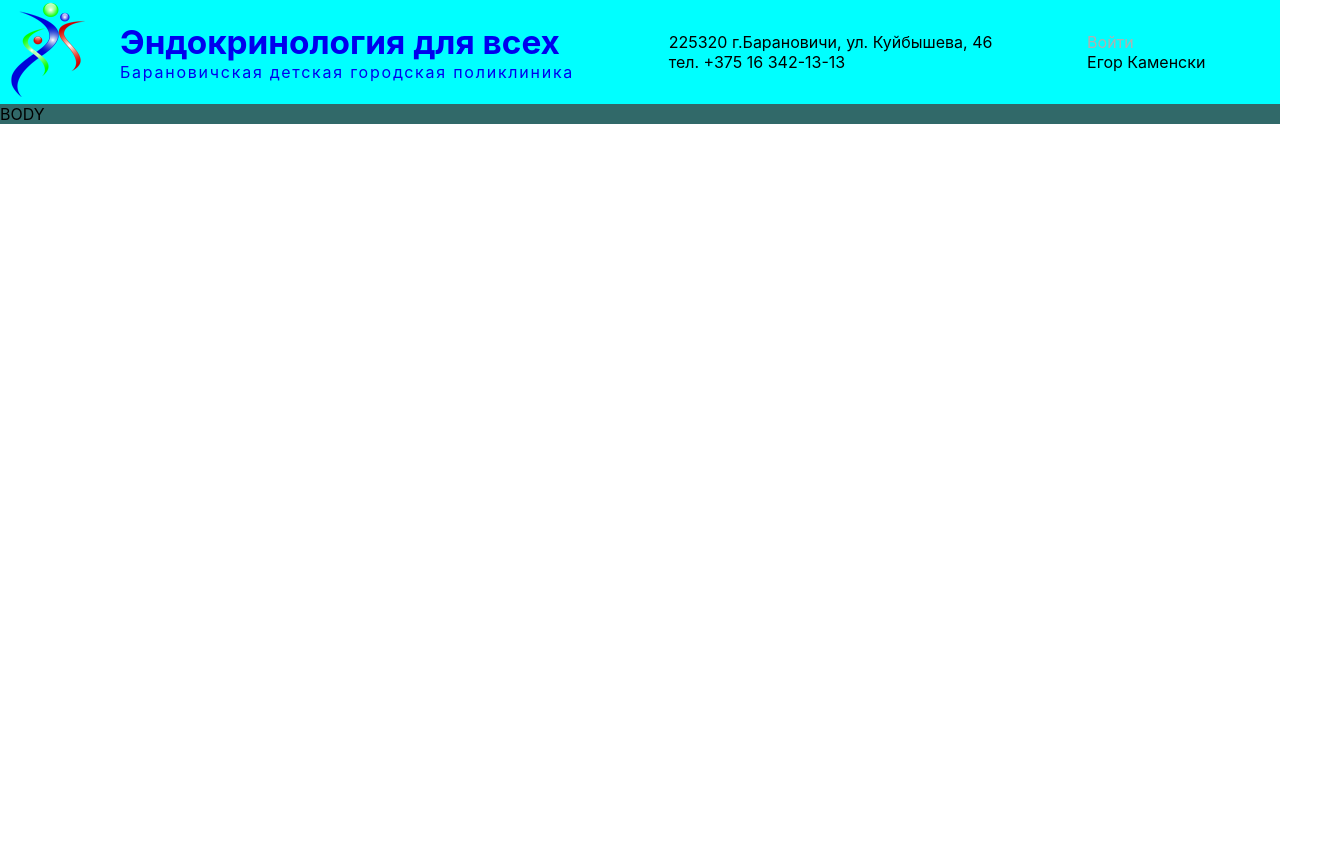
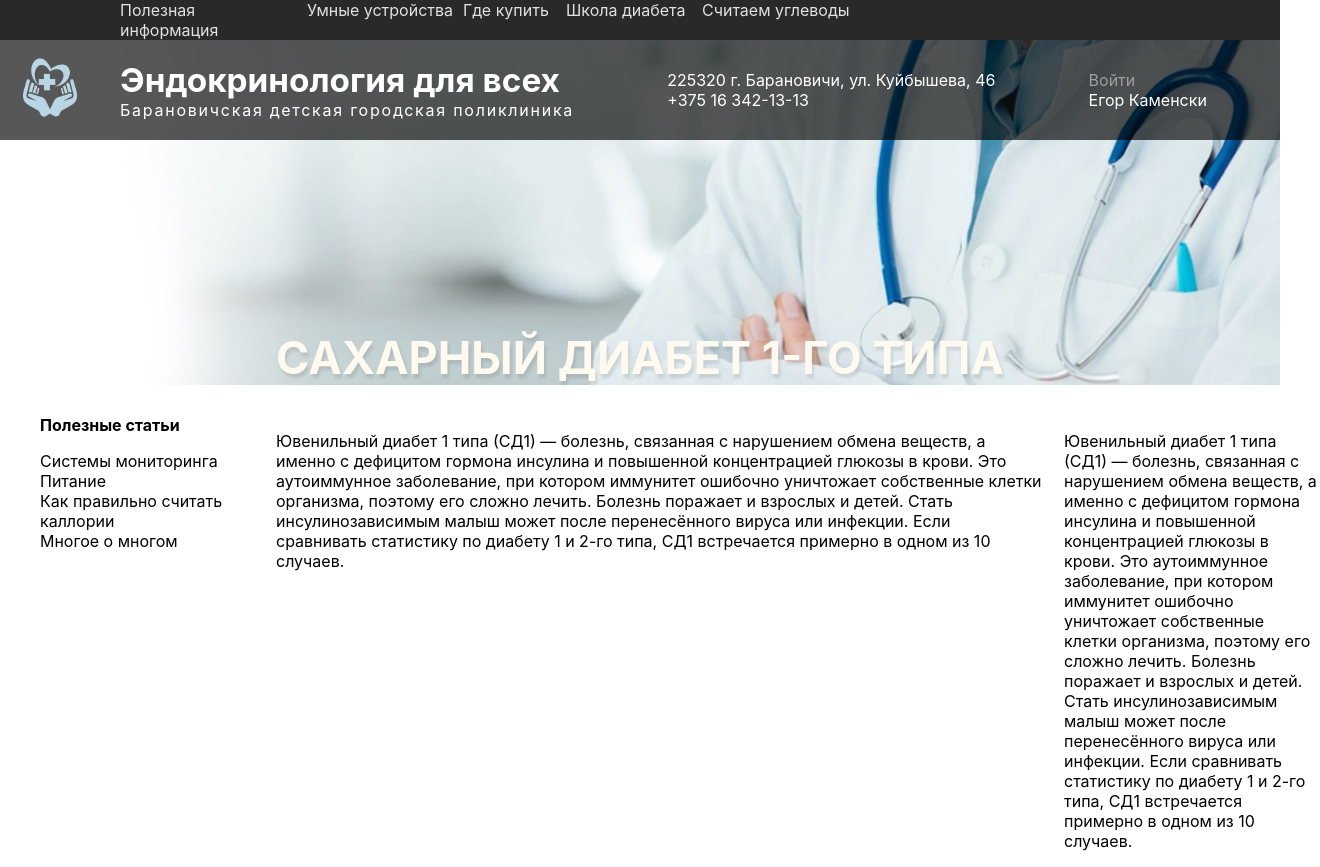
Before and after one commit to Satyricons/react-learn, a React (Create React App) app: page /body in a window 1280 px wide. Shown: the whole page, 1320 px wide, since content can reach past the window. Before the commit the page ends 800 px from the top, so only its background shows below. Built offline with nearby package versions, Linux system fonts and the light colour scheme.

Commit message:
шапка готова

```diff
--- a/src/App.css
+++ b/src/App.css
@@ -1,4 +1,5 @@
 .App{
-    grid-template-columns: auto auto;
-    grid-template-rows: auto auto;
+    background-image: url(./img/back.png);
+    grid-template-rows: 300px 200px 100px;
+
 }
--- a/src/App.js
+++ b/src/App.js
@@ -1,4 +1,5 @@
 import './App.css';
+import PreHead from "./components/prehead/prehead";
 import Head from "./components/head/head";
 import Body from "./components/body/body";
 import {BrowserRouter, Route} from "react-router-dom";
@@ -9,7 +10,9 @@ function App() {
       <BrowserRouter>
 
     <div className="App">
+        <PreHead />
         <Head id="Егор Каменски" />
+
         <Route path="/body" component={Body} />
         <Route path="/spisok/" component={Spisok} />
     </div>
--- a/src/components/body/body.jsx
+++ b/src/components/body/body.jsx
@@ -1,10 +1,40 @@
 import bodycss from './body.module.css';
 
-const Body = (props) => {
+const Body = () => {
     return (
-            <div className={bodycss.allbody}>
-            BODY
-           </div>
+            <div >
+                <div className={bodycss.zagbody}>
+                    САХАРНЫЙ ДИАБЕТ 1-ГО ТИПА
+                </div>
+
+
+            <div className={bodycss.textbody}>
+
+                <div className={bodycss.item1}><b>Полезные статьи</b>
+                    <p></p>
+                    <div>Системы мониторинга</div>
+                    <div>Питание</div>
+                    <div>Как правильно считать каллории</div>
+                    <div>Многое о многом</div>
+
+
+                </div>
+
+
+                <div>
+                    <p>Ювенильный диабет 1 типа (СД1) — болезнь, связанная с нарушением обмена веществ, а именно с дефицитом гормона инсулина и повышенной концентрацией глюкозы в крови. Это аутоиммунное заболевание, при котором иммунитет ошибочно уничтожает собственные клетки организма, поэтому его сложно лечить. Болезнь поражает и взрослых и детей. Стать инсулинозависимым малыш может после перенесённого вируса или инфекции. Если сравнивать статистику по диабету 1 и 2-го типа, СД1 встречается примерно в одном из 10 случаев.</p>
+                </div>
+
+                <div>
+                    <p>Ювенильный диабет 1 типа (СД1) — болезнь, связанная с нарушением обмена веществ, а именно с дефицитом гормона инсулина и повышенной концентрацией глюкозы в крови. Это аутоиммунное заболевание, при котором иммунитет ошибочно уничтожает собственные клетки организма, поэтому его сложно лечить. Болезнь поражает и взрослых и детей. Стать инсулинозависимым малыш может после перенесённого вируса или инфекции. Если сравнивать статистику по диабету 1 и 2-го типа, СД1 встречается примерно в одном из 10 случаев.</p>
+                </div>
+
+            </div>
+
+
+
+
+            </div>
     );
 }
 
--- a/src/components/body/body.module.css
+++ b/src/components/body/body.module.css
@@ -1,3 +1,25 @@
 .allbody {
-    background: #316969;
+    background: rgb(255, 255, 255);
+
 }
+
+.zagbody{
+    text-align: center;
+    color: floralwhite;
+    font-size: 45px;
+    font-weight:bold;
+    text-shadow: 2px 4px 3px rgba(0,0,0,0.1);
+}
+
+.textbody{
+    padding-top: 30px;
+    background: rgb(255, 255, 255);
+    display: grid;
+    gap: 20px;
+    grid-template-columns: 20% 60% 20%;
+
+}
+
+.item1{
+    margin-left: 40px;
+}
--- a/src/components/head/head.jsx
+++ b/src/components/head/head.jsx
@@ -8,7 +8,7 @@ const Head = (props) => {
 
            <div>
                <NavLink to="/body">
-               <img src={logo}  alt="img"/>
+               <img className={headcss.item1} src={logo}  alt="img"/>
                </NavLink>
             </div>
 
@@ -20,8 +20,8 @@ const Head = (props) => {
            </div>
 
            <div>
-               <p className={headcss.item3}>225320 г.Барановичи, ул. Куйбышева, 46</p>
-               <p className={headcss.item3}>тел. +375 16 342-13-13</p>
+               <p className={headcss.item3}>225320 г. Барановичи, ул. Куйбышева, 46</p>
+               <p className={headcss.item3}>+375 16 342-13-13</p>
            </div>
 
            <div >
--- a/src/components/head/head.module.css
+++ b/src/components/head/head.module.css
@@ -1,14 +1,22 @@
 .allhead {
     display: grid;
     gap: 20px;
-    background: aqua;
+    background: rgba(0, 0, 0, 0.66);
     align-items: center;
     grid-template-columns: 100px auto auto auto;
-    grid-template-rows: auto;
+    grid-template-rows: 100px;
+    margin-bottom: 190px;
+}
+
+.item1{
+    width: 60px;
+    height: 60px;
+    margin-left: 20px;
 }
 
 .item2 {
     text-decoration: none;
+    color: #ffffff;
 }
 
 .item21 {
@@ -24,13 +32,14 @@
 }
 
 .item3 {
+    color: #ffffff;
     margin-top: auto;
     margin-bottom: auto;
 }
 
 .item4 {
     text-decoration: none;
-    color: #b0b0b0;
+    color: #9f9f9f;
     margin-top: auto;
     margin-bottom: auto;
 }
@@ -39,6 +48,7 @@
     }
 
 .item42{
+    color: #ffffff;
     margin-top: auto;
     margin-bottom: auto;
 }
--- /dev/null
+++ b/src/components/prehead/prehead.jsx
@@ -0,0 +1,21 @@
+import {BrowserRouter, Route} from "react-router-dom";
+import prehead from "./prehead.module.css"
+
+
+function PreHead() {
+	return (
+		<BrowserRouter>
+			<div className={prehead.allprehead}>
+				<ul className={prehead.ul}>
+					<li>Полезная информация</li>
+					<li>Умные устройства</li>
+					<li>Где купить</li>
+					<li>Школа диабета</li>
+					<li>Считаем углеводы</li>
+				</ul>
+			</div>
+		</BrowserRouter>
+	);
+}
+
+export default PreHead;
--- /dev/null
+++ b/src/components/prehead/prehead.module.css
@@ -0,0 +1,17 @@
+.ul{
+    display: grid;
+    grid-template-columns: 177px 146px 93px 126px auto;
+    column-gap: 10px;
+    list-style-type: none;
+    margin: 0px;
+    margin-left: 80px;
+    color: #e2e2e2;
+}
+
+.li{
+    align-items: center;
+}
+
+.allprehead{
+    background: #292929;
+}
--- a/src/components/spisok/spisok.jsx
+++ b/src/components/spisok/spisok.jsx
@@ -1,18 +1,17 @@
 import spisokcss from './spisok.module.css';
 import User from './user';
-
 
 let arrBd=[
     {id:1, name:"Igor"},
     {id:2, name:"Ленка"}
 ]
 
-let spisok =arrBd.map((d,i)=><User key={i} name={d.name} id={d.id}/>);
+let allSpisok =arrBd.map((d,i)=><User key={i} name={d.name} id={d.id}/>);
 
 const Spisok = () => {
     return (
         <div className={spisokcss.allspisok}>
-            {spisok}
+            {allSpisok}
         </div>
     );
 }
--- a/src/components/spisok/spisok.module.css
+++ b/src/components/spisok/spisok.module.css
@@ -1,3 +1,3 @@
 .allspisok {
-    background: #4092b0;
+    background: rgba(64, 146, 176, 0.54);
 }
--- a/src/components/spisok/user.jsx
+++ b/src/components/spisok/user.jsx
@@ -1,11 +1,9 @@
 import {NavLink} from "react-router-dom";
-
-
 
 const User = (props) =>{
 	return(
 		<NavLink to={"/spisok/"+props.id}>{props.name}<p /></NavLink>
 	);
-}
+	}
 
 	export default User;
```
Also changed, not shown: src/components/head/img/logo.png, src/img/back.png (added).
